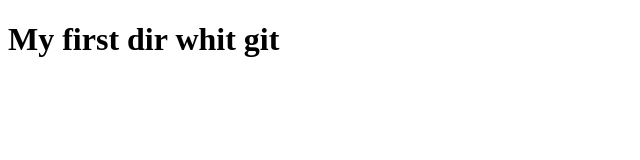
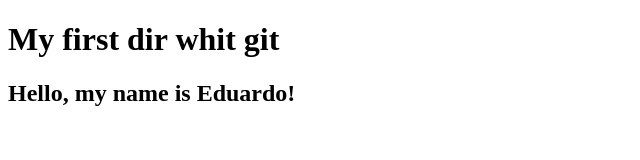
Before and after one commit to LaloAlex3/ProyectosReact, a plain HTML site: page index.html in a window 1280 px wide. Shown: the whole page, without its empty margins (0-640 px from the left). Drawn offline with Linux system fonts and the light colour scheme.

Commit message:
I change index.html, add a new code line

```diff
--- a/index.html
+++ b/index.html
@@ -8,5 +8,6 @@
 </head>
 <body>
     <h1>My first dir whit git</h1>
+    <h2>Hello, my name is Eduardo!</h2>
 </body>
 </html>
```
